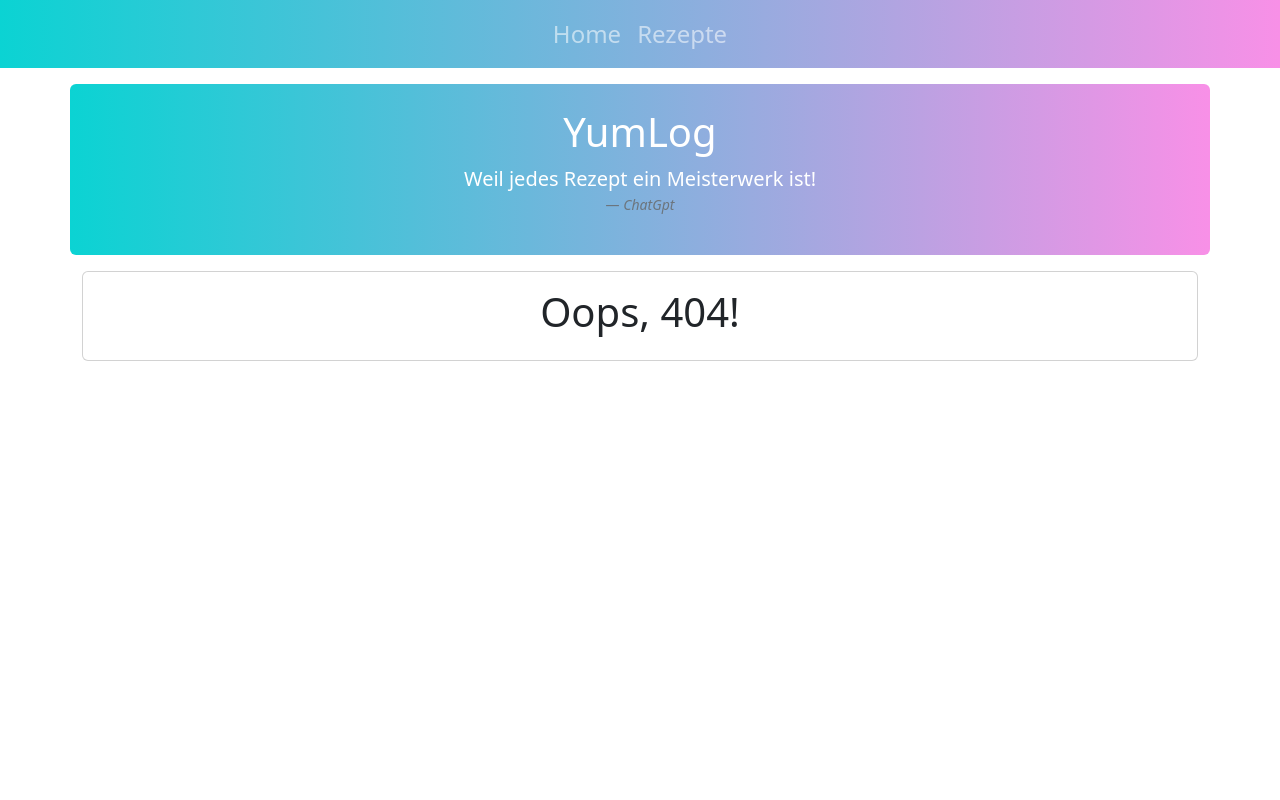
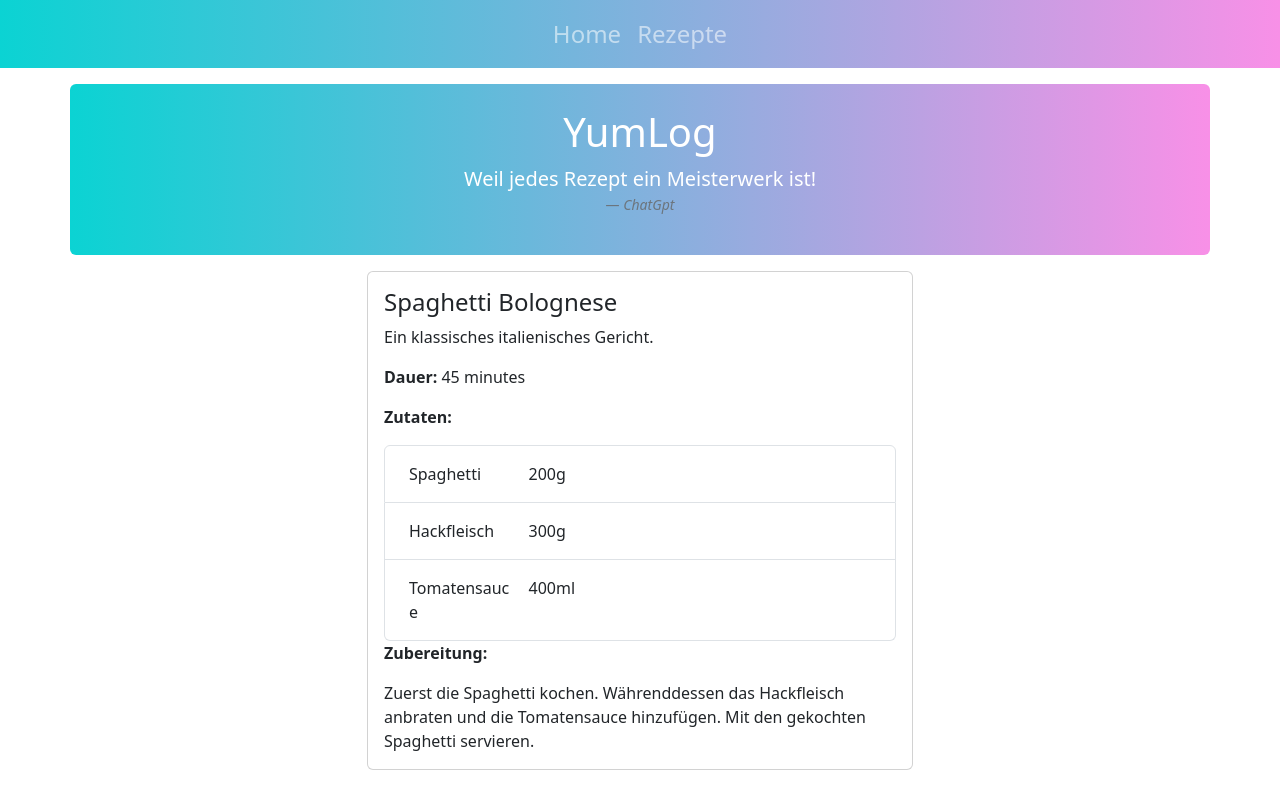
Before and after one commit to michel-spg/yumlog.webapp, a Vue app: page /recipes/1 in a window 1280 px wide. Before the commit this address had no page. Built offline with nearby package versions, Linux system fonts and the light colour scheme.

Commit message:
added RecipeItemDetails RecipeDetailsView works

```diff
--- /dev/null
+++ b/src/components/RecipeItemDetails.vue
@@ -0,0 +1,47 @@
+<script setup>
+import { useRoute } from 'vue-router';
+import { ref, onMounted } from 'vue';
+import { recipes } from '@/assets/temp-data';
+
+const recipeId = ref(-1);
+const recipe = ref({});
+
+const route = useRoute();
+
+const fetchRecipe = () => {
+  const id = route.params.id;
+  recipe.value = recipes.find(recipe => recipe.id === id);
+};
+
+onMounted(() => {
+  fetchRecipe();
+});
+</script>
+
+<template>
+  <div class="row">
+    <div class="col-md-6 offset-md-3">
+      <div class="card h-100">
+        <!-- <img class="card-img-top" :src="recipe?.imageUrl" alt="Card image" style="width:100%"> -->
+        <div class="card-body">
+          <h4 class="card-title">{{ recipe?.title }}</h4>
+          <p class="card-text">{{ recipe?.description }}</p>
+          <p class="card-text"><strong>Dauer:</strong> {{ recipe?.duration }} minutes</p>
+          <!-- add the ingredients -->
+          <p class="card-text"><strong>Zutaten:</strong></p>
+          <ul class="list-group">
+            <li class="list-group-item" v-for="ingredient in recipe?.ingredients" :key="ingredient">
+              <div class="d-flex justify-content-start">
+                <div class="p-2 w-25">{{ ingredient.name }}</div>
+                <div class="p-2">{{ ingredient.menge }}</div>
+              </div>
+            </li>
+          </ul>
+          <!-- add the instruction -->
+          <p class="card-text"><strong>Zubereitung:</strong></p>
+          <p class="card-text">{{ recipe?.instructions }}</p>
+        </div>
+      </div>
+    </div>
+  </div>
+</template>
--- a/src/router/index.js
+++ b/src/router/index.js
@@ -2,6 +2,7 @@ import { createRouter, createWebHistory } from 'vue-router'
 import HomeView from '../views/HomeView.vue'
 import NotFoundView from '../views/NotFoundView.vue'
 import RecipesView from '@/views/RecipesView.vue'
+import RecipeDetailsView from '@/views/RecipeDetailsView.vue'
 
 const router = createRouter({
   history: createWebHistory(import.meta.env.BASE_URL),
@@ -17,6 +18,11 @@ const router = createRouter({
       component: RecipesView
     },
     {
+      path: '/recipes/:id',
+      name: 'recipeDetails',
+      component: RecipeDetailsView
+    },
+    {
       path: "/:catchAll(.*)",
       component: NotFoundView,
     },
--- /dev/null
+++ b/src/views/RecipeDetailsView.vue
@@ -0,0 +1,9 @@
+<script setup>
+import RecipeItemDetails from '../components/RecipeItemDetails.vue'
+</script>
+
+<template>
+  <div class="container mt-3">
+    <RecipeItemDetails />
+  </div>
+</template>
```
